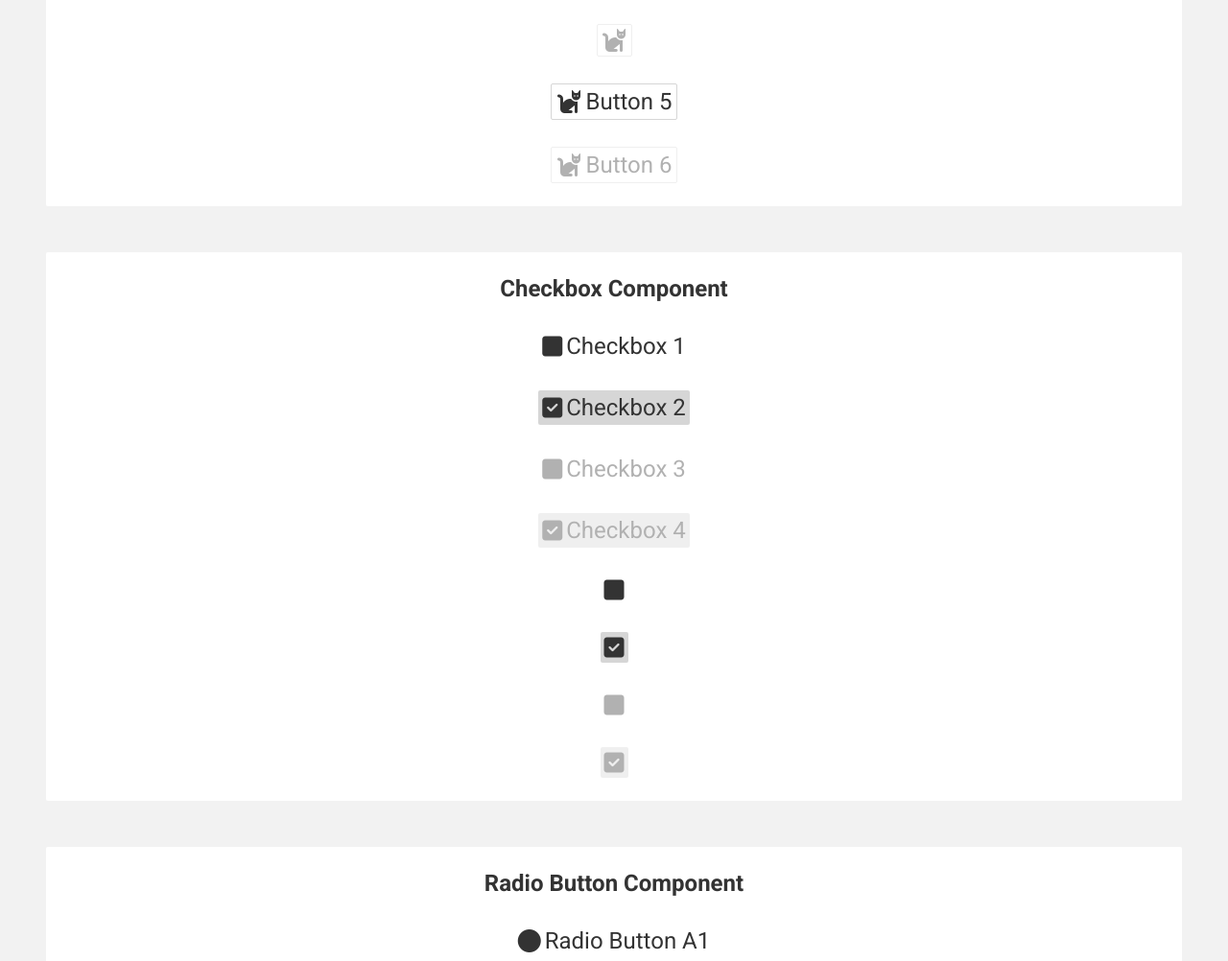
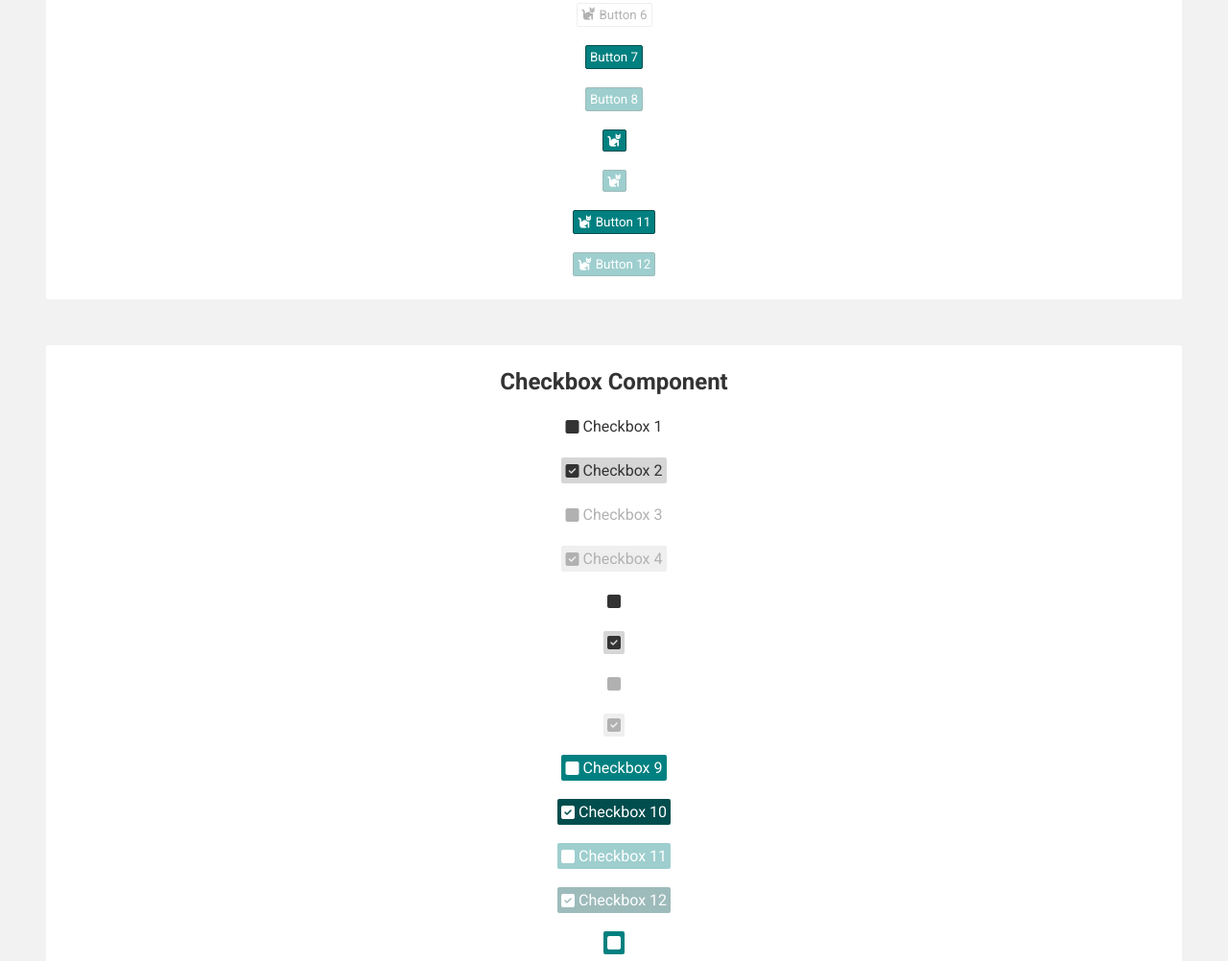
Before and after one commit to temelm/sandbox, a website built with Vite: page index.html in a window 1280 px wide. Shown: the part 533-1535 px from the top of the page at 96% size. Built offline with nearby package versions, Linux system fonts and the light colour scheme.

Commit message:
Test button, checkbox, and radio button component

```diff
--- a/src/index.css
+++ b/src/index.css
@@ -1,18 +1,10 @@
 @import url("./base.css");
-
-:root {
-  --px: 24px;
-}
-
-* {
-  font-size: var(--px);
-}
 
 section {
   background-color: var(--color-background-secondary);
   border-radius: var(--border-radius);
-  margin: calc(var(--px) * 2);
-  padding: var(--px);
+  margin: 48px;
+  padding: 24px;
   text-align: center;
 }
 
@@ -21,9 +13,10 @@ section {
   border: none;
   cursor: pointer;
   display: flex;
-  font-size: var(--px);
+  font-size: 24px;
   padding: 0;
   position: fixed;
-  right: calc(var(--px) / 2);
-  top: calc(var(--px) / 2);
+  right: 2%;
+  top: 50%;
+  transform: translate(-2%, -50%);
 }
--- a/src/index.js
+++ b/src/index.js
@@ -3,6 +3,7 @@ import { createIcon } from './components/icon.js';
 import { createButton } from './components/button.js';
 import { createCheckbox } from './components/checkbox.js';
 import { createRadioButton } from './components/radio-button.js';
+import { createPanelHeader } from './components/panel-header.js';
 
 /* -------------------------------------------------------------------------- */
 
@@ -51,12 +52,18 @@ domIconComponent.innerHTML += createIcon('fas fa-cat', true);
 /* -------------------------------------------------------------------------- */
 
 const buttonData = [
-  { label: 'Button 1' },                                       // With label
-  { label: 'Button 2', disabled: true },                       // With label + disabled
-  { icon: 'fas fa-cat', tooltip: 'Button 3' },                 // With icon
-  { icon: 'fas fa-cat', tooltip: 'Button 4', disabled: true }, // With icon + disabled
-  { label: 'Button 5', icon: 'fas fa-cat' },                   // With label + icon
-  { label: 'Button 6', icon: 'fas fa-cat', disabled: true },   // With label + icon + disabled
+  { label: 'Button 1' },                                                            // With label
+  { label: 'Button 2', disabled: true },                                            // With label + disabled
+  { icon: 'fas fa-cat', tooltip: 'Button 3' },                                      // With icon
+  { icon: 'fas fa-cat', tooltip: 'Button 4', disabled: true },                      // With icon + disabled
+  { label: 'Button 5', icon: 'fas fa-cat' },                                        // With label + icon
+  { label: 'Button 6', icon: 'fas fa-cat', disabled: true },                        // With label + icon + disabled
+  { label: 'Button 7', variant: 'primary' },                                        // Primary variant with label
+  { label: 'Button 8', variant: 'primary', disabled: true },                        // Primary variant with label + disabled
+  { icon: 'fas fa-cat', tooltip: 'Button 9', variant: 'primary' },                  // Primary variant with icon
+  { icon: 'fas fa-cat', tooltip: 'Button 10', variant: 'primary', disabled: true }, // Primary variant with icon + disabled
+  { label: 'Button 11', icon: 'fas fa-cat', variant: 'primary' },                   // Primary variant with label + icon
+  { label: 'Button 12', icon: 'fas fa-cat', variant: 'primary', disabled: true },   // Primary variant with label + icon + disabled
 ];
 const domButtonComponent = createSection('Button Component');
 for (let i = 0; i < buttonData.length; i++) {
@@ -64,21 +71,27 @@ for (let i = 0; i < buttonData.length; i++) {
   if (i < buttonData.length - 1) {
     insertLineBreak(domButtonComponent);
   }
-
 }
 
 /* -------------------------------------------------------------------------- */
 
 const checkboxData = [
-  { label: 'Checkbox 1' },                                // With label
-  { label: 'Checkbox 2', checked: true },                 // With label + checked
-  { label: 'Checkbox 3', disabled: true },                // With label + disabled
-  { label: 'Checkbox 4', checked: true, disabled: true }, // With label + checked + disabled
-  { tooltip: 'Checkbox 1' },                                // Without label
-  { tooltip: 'Checkbox 2', checked: true },                 // Without label + checked
-  { tooltip: 'Checkbox 3', disabled: true },                // Without label + disabled
-  { tooltip: 'Checkbox 4', checked: true, disabled: true }, // Without label + checked + disabled
-
+  { label: 'Checkbox 1' },                                                       // With label
+  { label: 'Checkbox 2', checked: true },                                        // With label + checked
+  { label: 'Checkbox 3', disabled: true },                                       // With label + disabled
+  { label: 'Checkbox 4', checked: true, disabled: true },                        // With label + checked + disabled
+  { tooltip: 'Checkbox 5' },                                                     // Without label
+  { tooltip: 'Checkbox 6', checked: true },                                      // Without label + checked
+  { tooltip: 'Checkbox 7', disabled: true },                                     // Without label + disabled
+  { tooltip: 'Checkbox 8', checked: true, disabled: true },                      // Without label + checked + disabled
+  { label: 'Checkbox 9', variant: 'primary' },                                   // Primary variant with label
+  { label: 'Checkbox 10', variant: 'primary', checked: true },                   // Primary variant with label + checked
+  { label: 'Checkbox 11', variant: 'primary', disabled: true },                  // Primary variant with label + disabled
+  { label: 'Checkbox 12', variant: 'primary', checked: true, disabled: true },   // Primary variant with label + checked + disabled
+  { tooltip: 'Checkbox 13', variant: 'primary' },                                // Primary variant without label
+  { tooltip: 'Checkbox 14', variant: 'primary', checked: true },                 // Primary variant without label + checked
+  { tooltip: 'Checkbox 15', variant: 'primary', disabled: true },                // Primary variant without label + disabled
+  { tooltip: 'Checkbox 16', variant: 'primary', checked: true, disabled: true }, // Primary variant without label + checked + disabled
 ];
 const domCheckboxComponent = createSection('Checkbox Component');
 for (let i = 0; i < checkboxData.length; i++) {
@@ -92,14 +105,13 @@ for (let i = 0; i < checkboxData.length; i++) {
 
 const radioButtonData = [
   { label: 'Radio Button A1', group: 'group-a' },
-  { label: 'Radio Button A2', group: 'group-a' },
-  { label: 'Radio Button A3', group: 'group-a', disabled: true },                // With disabled
-  { label: 'Radio Button A4', group: 'group-a', checked: true, disabled: true }, // With checked + disabled
-  { label: 'Radio Button B1', group: 'group-b' },
-  { label: 'Radio Button B2', group: 'group-b' },
-  { label: 'Radio Button B3', group: 'group-b', disabled: true },                // With disabled
-  { label: 'Radio Button B4', group: 'group-b', checked: true, disabled: true }, // With checked + disabled
-
+  { label: 'Radio Button A2', group: 'group-a', disabled: true },
+  { label: 'Radio Button A3', group: 'group-a', checked: true, disabled: true },
+  { label: 'Radio Button A4', group: 'group-a' },
+  { label: 'Radio Button B1', group: 'group-b', variant: 'primary' },
+  { label: 'Radio Button B2', group: 'group-b', variant: 'primary', disabled: true },
+  { label: 'Radio Button B3', group: 'group-b', variant: 'primary', checked: true, disabled: true },
+  { label: 'Radio Button B4', group: 'group-b', variant: 'primary' },
 ];
 const domRadioButtonComponent = createSection('Radio Button Component');
 for (let i = 0; i < radioButtonData.length; i++) {
@@ -108,3 +120,9 @@ for (let i = 0; i < radioButtonData.length; i++) {
     insertLineBreak(domRadioButtonComponent);
   }
 }
+
+/* -------------------------------------------------------------------------- */
+
+// createPanelHeader();
+
+/* -------------------------------------------------------------------------- */
```
